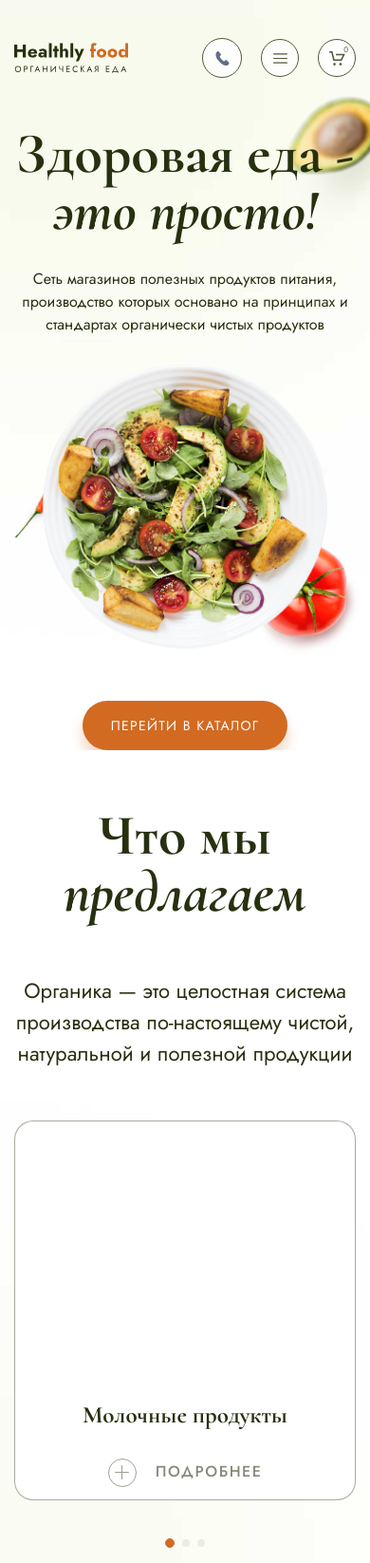
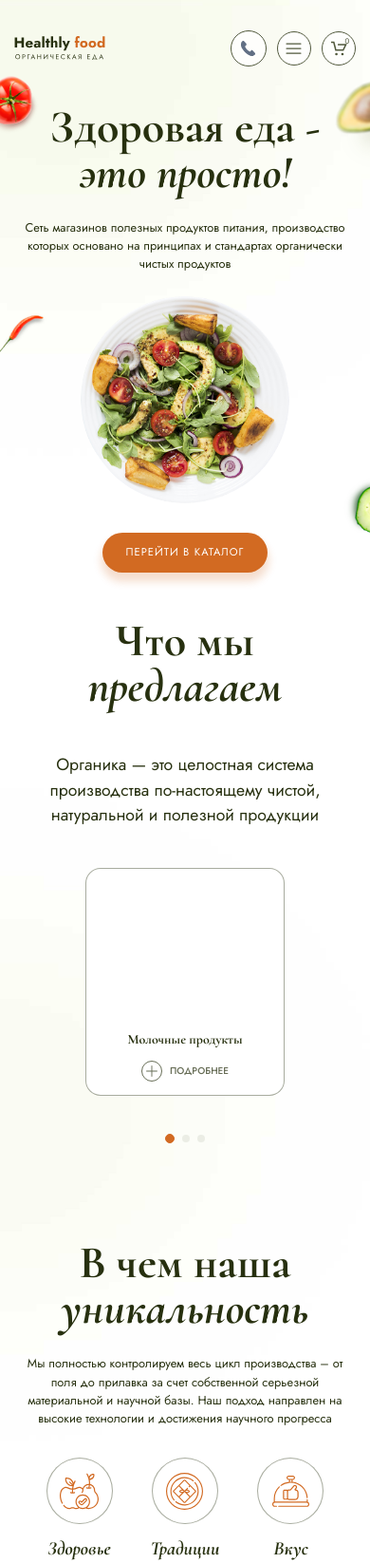
Before and after one commit to EkaterinaShamshina/Healthy-food-Shop, a website built with webpack: page src/index.html in a window 390 px wide. Shown: the top 1646 px of the page at 95% size. Built offline with nearby package versions, Linux system fonts and the light colour scheme; files whose address does not match are found by name.

Commit message:
media for mobile (500) was added

```diff
--- a/src/styles/main.scss
+++ b/src/styles/main.scss
@@ -12,7 +12,6 @@ $r_minmob: 320px;
 $r_mob_360: 360px;
 $r_mob_400: 400px;
 $r_mob_500: 500px;
-$r_mob_600: 600px;
 $r_tab: 768px;
 $r_tab_900: 900px;
 $r_desk: 1000px;
@@ -25,6 +24,9 @@ $r_desk_full_1730: 1730px;
 
 html {
     font-size: 10px;
+    @media (max-width: $r_mob_500) {
+        font-size: 8px;
+    }
 }
 
 body {
@@ -112,6 +114,11 @@ body {
             border:1px solid $green;
             opacity: 0.8;
         }
+        @media (max-width: $r_mob_500) {
+            width: 4.5rem;
+            height: 4.5rem;
+            background-size: 2.1rem 2rem;
+        }
         &:hover {
             background-color: $green;
             border:1px solid $green;
@@ -130,6 +137,9 @@ body {
         top: 0.6rem;
         @media (max-width: $r_desk_hd) {
             color: $green;
+        }
+        @media (max-width: $r_mob_500) {
+            font-size: 1rem;
         }
     }
     &__phone, &__menu {
@@ -154,6 +164,11 @@ body {
                 opacity: 1;
             }
         }
+        @media (max-width: $r_mob_500) {
+            width: 4.5rem;
+            height: 4.5rem;
+            background-size: 2.1rem 2rem;
+        }
     }
     &__menu {
         @media (max-width: $r_tab_900) {
@@ -170,9 +185,15 @@ body {
             border:1px solid $green;
             transition: 0.3s;
             opacity: 0.8;
+            cursor: pointer;
             &:hover {
                 opacity: 1;
             }
+        }
+        @media (max-width: $r_mob_500) {
+            width: 4.5rem;
+            height: 4.5rem;
+            background-size: 2.1rem 2rem;
         }
     }
     &__buttons {
@@ -180,6 +201,9 @@ body {
             display: flex;
             align-items:center;
             gap: 2rem;
+        }
+        @media (max-width: $r_mob_500) {
+            gap: 1.4rem;
         }
     }
 }
@@ -207,7 +231,7 @@ body {
 .main {
     position: relative;
     z-index: 0;
-    overflow-x: hidden;
+    //overflow-x: hidden;//
     &__item {
         margin-left: 12rem;
         max-width: 378px;
@@ -225,6 +249,9 @@ body {
         margin-top: 5.5rem;
         @media (max-width: $r_tab) {
             text-align: center;
+        }
+        @media (max-width: $r_mob_500) {
+            margin-top: 3.8rem;
         }
     }
     &__flex {
@@ -297,11 +324,16 @@ body {
     }
     &__imagemobi {
         display: none;
+        animation: shadow 5s infinite;
+        border-radius: 100%;
         @media (max-width: $r_tab) {
             display: block;
             max-width: 300px;
             margin: 0 auto;
             margin-top: 3rem;
+        }
+        @media (max-width: $r_mob_500) {
+            max-width: 220px;
         }
     }
     &__text {
@@ -405,6 +437,11 @@ body {
             top: 495px;
             left: 15px;
         }
+        @media (max-width: $r_mob_500) {
+            top: 330px;
+            left: -4px;
+            width: 6.6rem;
+        }
         }
         &_bean01 {
         top: 798px;
@@ -450,6 +487,13 @@ body {
         @media (max-width: $r_desk_hd) {
             bottom: 100px;
             right: 10px;
+        }
+        @media (max-width: $r_mob_500) {
+            bottom: initial;
+            right: initial;
+            top: 80px;
+            left: -15px;
+            width: 7rem;
         }
         }
         &_avocado {
@@ -462,12 +506,24 @@ body {
             top: 100px;
             right: -40px;
         }
+        @media (max-width: $r_mob_500){
+            width: 10.8rem;
+            top: 84px;
+            right: -49px;
+        }
         }
         &_cucumber {
         top: 0px;
         right: 682px;
         width: 8.5rem;
         height: auto;
+        @media (max-width: $r_mob_500) {
+            top: initial;
+            right: -15px;
+            bottom: 55px;
+            transform: rotate(90deg);
+            width: 7.3rem;
+        }
         }
     }
 }
@@ -563,6 +619,10 @@ body {
         padding-top: 5.4rem;
         padding-bottom: 6rem;
     }
+    @media (max-width: $r_mob_500) {
+        max-width: 210px;
+        padding-bottom: 7rem;
+    }
 }
 .swiper {
     overflow: initial;
@@ -580,6 +640,9 @@ body {
         @media (max-width: $r_desk) {
             background-position: 20% 0%;
         }
+        @media (max-width: $r_mob_500) {
+            padding: 2rem 2.2rem;
+        }
         &_white {
             justify-content: end;
             height: 520px;
@@ -588,6 +651,9 @@ body {
             @media (max-width: $r_desk_hd) {
                 height: 400px;
                 padding-bottom: 1.8rem;
+            }
+            @media (max-width: $r_mob_500){
+                height: 240px;
             }
             &:hover {
                 .swiper-slide__hover {
@@ -616,7 +682,7 @@ body {
                 height: 233px;
                 opacity: 1;
                 @media (max-width: $r_tab) {
-                    height: 25px;
+                    height: auto;
                 }
             }
         }
@@ -631,13 +697,17 @@ body {
                 font-size: 2.5rem;
                 min-height: 60px;
             }
+            @media (max-width: $r_mob_500) {
+                font-size: 1.75rem;
+                min-height: 30px;
+            }
         }
         &__hover {
             height:0;
             opacity: 0;
             transition: 0.7s;
             @media (max-width: $r_tab) {
-                height: 25px;
+                height: auto;
                 opacity: 0.7;
             }
         }
@@ -671,6 +741,12 @@ body {
             @media (max-width: $r_tab) {
                 justify-content: center;
             }
+            @media (max-width: $r_mob_500) {
+                font-size: 1.25rem;
+                gap: 1rem;
+                letter-spacing: 0;
+                opacity: 1;
+            }
             &:hover {
                 opacity: 1;
             }
@@ -686,6 +762,11 @@ body {
             border: 1px solid $green;
             opacity: 0.8;
             border-radius: 100%;
+            @media (max-width: $r_mob_500) {
+                width: 2.5rem;
+                height: 2.5rem;
+                opacity: 1;
+            }
             }
         }
         &_milk {
@@ -700,6 +781,9 @@ body {
             @media (max-width: $r_tab) {
                 background-size: 70%;
             }
+            @media (max-width: $r_tab) {
+                background-size: 65%;
+            }
         }
         &_pasta {
             background-image: url(../images/pasta.png);
@@ -713,6 +797,9 @@ body {
             @media (max-width: $r_tab) {
                 background-size: 70%;
             }
+            @media (max-width: $r_tab) {
+                background-size: 65%;
+            }
         }
         &_meat {
             background-image: url(../images/steaks.png);
@@ -726,12 +813,18 @@ body {
             @media (max-width: $r_tab) {
                 background-size: 70%;
             }
+            @media (max-width: $r_tab) {
+                background-size: 65%;
+            }
         }
         &__cover {
             position: relative;
             overflow: hidden;
             width: 100%;
             height: 326px;
+            @media (max-width: $r_tab) {
+                height: 250px;
+            }
         }
         &__image {
             position: absolute;
@@ -741,6 +834,9 @@ body {
             object-fit: contain;
             width: 100%;
             height: 315px;
+            @media (max-width: $r_tab) {
+                height: 220px;
+            }
         }
         &__footer {
             display: flex;
@@ -757,6 +853,10 @@ body {
             @media (max-width: $r_desk_1280) {
                 margin-bottom: 10rem;
                 padding-bottom: 2rem;
+            }
+            @media (max-width: $r_tab) {
+                margin-bottom: 0.8rem;
+                height: 525px;
             }
         }
         &__description {
@@ -773,6 +873,9 @@ body {
                 max-width: 100%;
                 margin-top: 0;
             }
+            @media (max-width: $r_tab) {
+                min-height: 60px;
+            }
         }
         &__price {
             font-size: 2.4rem;
@@ -833,6 +936,9 @@ body {
 }
 .counter {
     display: flex;
+    @media (max-width: $r_tab) {
+        display: none;
+    }
     &__btn {
         cursor: pointer;
         width: 50px;
@@ -983,6 +1089,9 @@ body {
             list-style: none;
             padding: 0px;
             margin: 0px;
+            @media (max-width: $r_tab) {
+                text-align: center;
+            }
         }
         &_items li {
             display: inline-block;
@@ -1049,6 +1158,9 @@ body {
     gap: 2.1rem;
     grid-template-columns: repeat(4, 1fr);
     margin-top: 4rem;
+    @media (max-width: $r_tab) {
+        gap: 10px;
+    }
     @media (max-width: $r_desk_1350) {
         grid-template-columns: repeat(3, 1fr);
     }
@@ -1063,6 +1175,9 @@ body {
         flex-direction: column;
         justify-content: space-between;
         transition: 0.3s;
+        @media (max-width: $r_tab) {
+            padding: 1rem 1.7rem 2rem;
+        }
         &:hover {
             box-shadow: 0 0 0 2px rgba($green, 0.4) inset;
         }
@@ -1071,6 +1186,9 @@ body {
             overflow: hidden;
             width: 100%;
             height: 230px;
+            @media (max-width: $r_tab) {
+                height: 180px;
+            }
         }
         &__image {
             position: absolute;
@@ -1080,6 +1198,9 @@ body {
             object-fit: contain;
             width: 100%;
             height: 204px;
+            @media (max-width: $r_tab) {
+                height: 160px;
+            }
         }
         &__title {
             margin-bottom:0;
@@ -1092,6 +1213,10 @@ body {
             }
             @media (max-width: $r_desk) {
                 text-align: center;
+            }
+            @media (max-width: $r_tab) {
+                font-size: 2rem;
+                min-height: 55px;
             }
         }
         &__description {
@@ -1108,12 +1233,18 @@ body {
                 text-align: center;
                 max-width: 100%;
             }
+            @media (max-width: $r_tab) {
+                font-size: 1.3rem;
+            }
         }
         &__price {
             font-size: 2.4rem;
             margin-bottom:2.9rem;
             @media (max-width: $r_desk) {
                 text-align: center;
+            }
+            @media (max-width: $r_tab) {
+                font-size: 2rem;
             }
         }
         &__footer {
@@ -1134,7 +1265,8 @@ body {
     margin-top: 6rem;
     margin-bottom: 21rem;
     @media (max-width: $r_tab) {
-        margin-bottom: 12rem;
+        margin-bottom: 0;
+        margin-top: 1rem;
     }
     &__box {
         display: flex;
@@ -1362,6 +1494,9 @@ body {
 .contact {
     margin-top: 12.5rem;
     margin-bottom: 16rem;
+    @media (max-width: $r_tab) {
+        margin-bottom: 8rem;
+    }
     &-box {
         display: flex;
         justify-content: space-between;
@@ -1410,6 +1545,7 @@ body {
             @media (max-width: $r_tab_900) {
                 display: flex;
                 justify-content: space-between;
+                font-size: 2rem;
             }
         }
         &__form {
```
Also changed, not shown: 1 other file.
